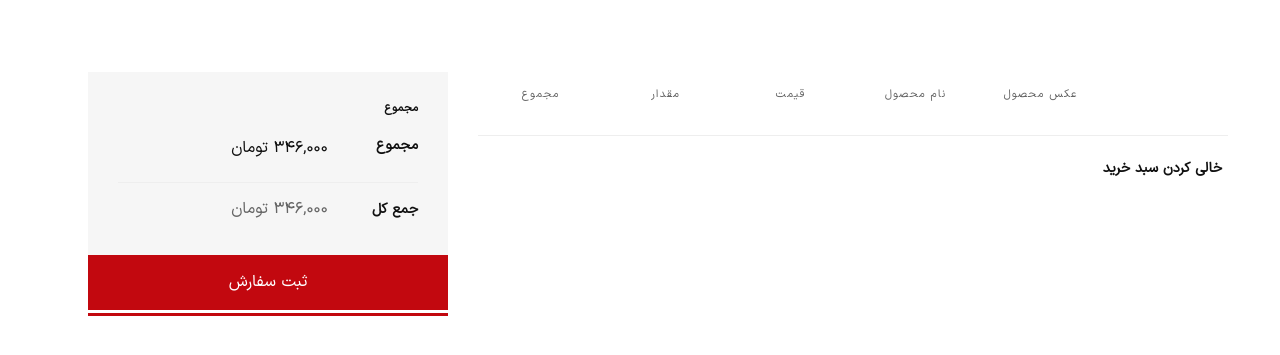
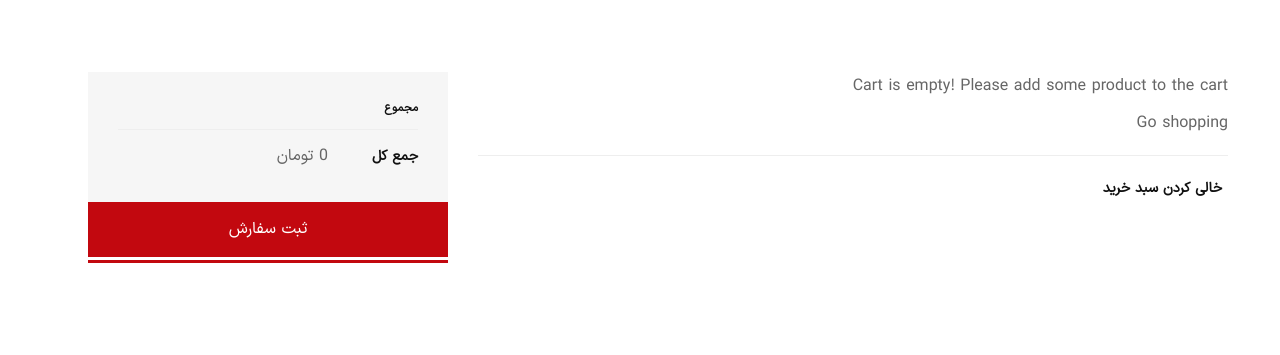
Before and after one commit to Aryanmeta/Online-Shop-Using-Django, a Django app: page /cart/ in a window 1280 px wide. Shown: the part 103-458 px from the top of the page. Run offline with Django 4.2, Linux system fonts and the light colour scheme; lists and menus that the app fills with data are empty; parts of the project's set-up code (start-up, migrations or seed data) failed here and were passed over; some libraries are stand-ins or nearby versions; some web fonts are replaced.

Commit message:
Update cart_detail

```diff
--- a/cart/templates/cart/cart_detail.html
+++ b/cart/templates/cart/cart_detail.html
@@ -15,6 +15,7 @@
                     <div class="col-lg-8 mb-md--50">
                             <div class="row no-gutters">
                                 <div class="col-12">
+                                {% if cart %}
                                     <div class="table-content table-responsive">
                                         <table class="table text-center">
                                             <thead>
@@ -69,6 +70,10 @@
                                             </tbody>
                                         </table>
                                     </div>
+                                {% else %}
+                                    <p>{% trans 'Cart is empty! Please add some product to the cart' %}</p>
+                                    <a href="{% url 'product_list' %}">{% trans 'Go shopping' %}</a>
+                                {% endif %}
                                 </div>
                             </div>
                             <div class="row no-gutters border-top pt--20 mt--20">
@@ -82,21 +87,21 @@
                             <div class="cart-totals">
                                 <h5 class="font-size-14 font-bold mb--15">مجموع</h5>
                                 <div class="cart-calculator">
-                                    <div class="cart-calculator__item">
-                                        <div class="cart-calculator__item--head">
-                                            <span>مجموع</span>
-                                        </div>
-                                        <div class="cart-calculator__item--value">
-                                            <span>۳۴۶,۰۰۰ تومان</span>
-                                        </div>
-                                    </div>
+{#                                    <div class="cart-calculator__item">#}
+{#                                        <div class="cart-calculator__item--head">#}
+{#                                            <span>مجموع</span>#}
+{#                                        </div>#}
+{#                                        <div class="cart-calculator__item--value">#}
+{#                                            <span>۳۴۶,۰۰۰ تومان</span>#}
+{#                                        </div>#}
+{#                                    </div>#}
                                     <div class="cart-calculator__item order-total">
                                         <div class="cart-calculator__item--head">
                                             <span>جمع کل</span>
                                         </div>
                                         <div class="cart-calculator__item--value">
                                                 <span class="product-price-wrapper">
-                                                    <span class="money">۳۴۶,۰۰۰ تومان</span>
+                                                    <span class="money">{{ cart.get_total_price }} تومان</span>
                                                 </span>
                                         </div>
                                     </div>
@@ -112,5 +117,4 @@
         </div>
     </div>
     <!-- Main Content Wrapper Start -->
-
 {% endblock %}
```
